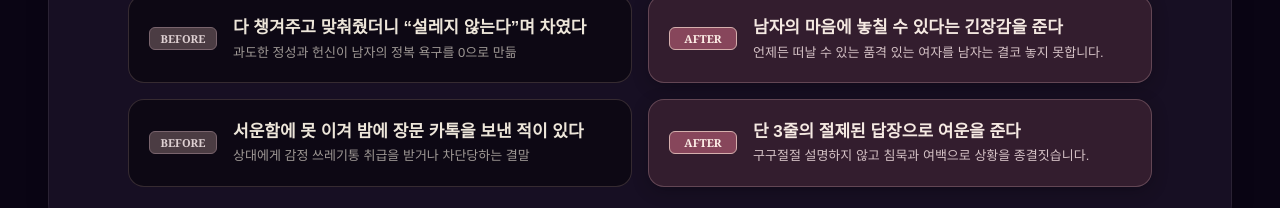
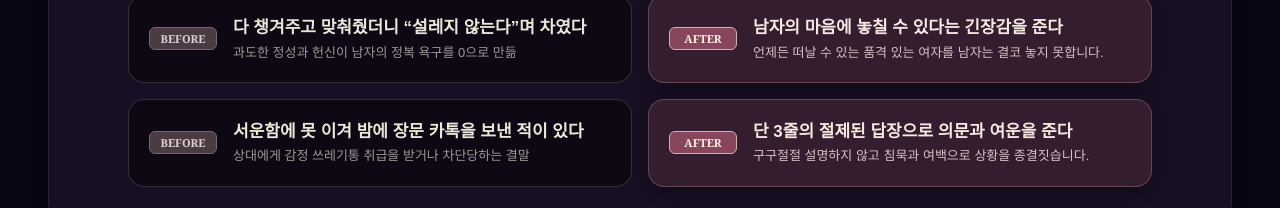
Before and after one commit to woolbo100/buzasun, a Next.js app: page /reports/love-secret in a window 1280 px wide. Shown: the part 6880-7088 px from the top of the page. Built offline with nearby package versions, Linux system fonts and the light colour scheme; no server answers; the database is empty.

Commit message:
content: 다섯 번째 AFTER 카드 제목 수정 ('단 3줄의 절제된 답장으로 의문과 여운을 준다')

```diff
--- a/app/reports/love-secret/page.tsx
+++ b/app/reports/love-secret/page.tsx
@@ -695,7 +695,7 @@ export default function LoveSecretEbookPage() {
                       {
                         beforeTitle: "서운함에 못 이겨 밤에 장문 카톡을 보낸 적이 있다",
                         beforeSub: "상대에게 감정 쓰레기통 취급을 받거나 차단당하는 결말",
-                        afterTitle: "단 3줄의 절제된 답장으로 여운을 준다",
+                        afterTitle: "단 3줄의 절제된 답장으로 의문과 여운을 준다",
                         afterSub: "구구절절 설명하지 않고 침묵과 여백으로 상황을 종결짓습니다."
                       }
                     ].map((item, idx) => (
```
